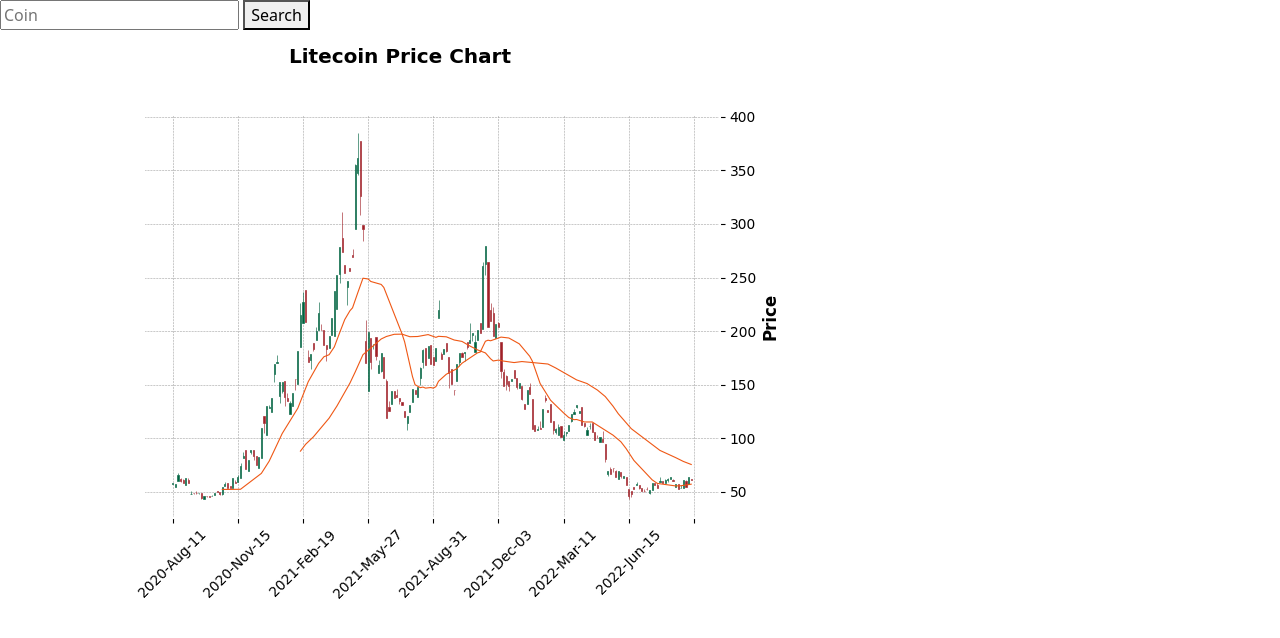
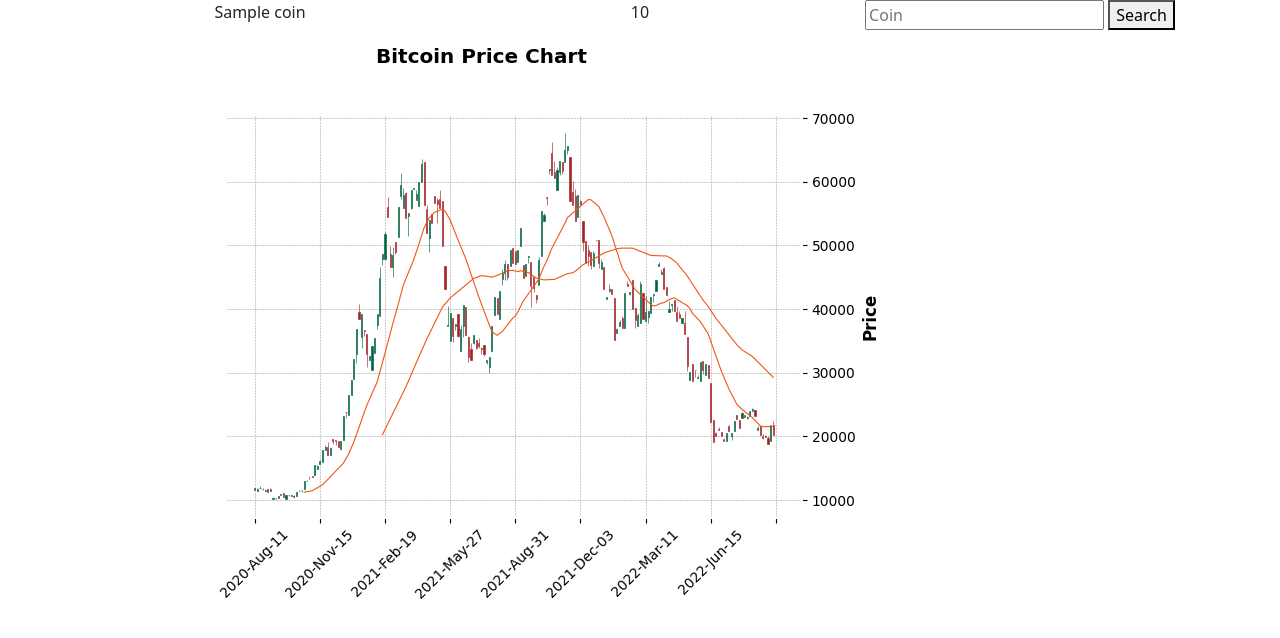
Before and after one commit to AleixMJ/cryptotax, a Flask app: template templates/search.html in a window 1280 px wide. Shown: the part 66-704 px from the top of the page. Run offline with Flask 2, Linux system fonts and the light colour scheme; the template is opened without the code that fills it: most values are stand-ins (such as "Sample title", 1, 10 or a date in 2020).

Commit message:
updating search function code

```diff
--- a/app.py
+++ b/app.py
@@ -4,6 +4,8 @@
 import pandas as pd
 from IPython import display
 import mplfinance as mpf
+
+from functions import draw_chart
 
 app = Flask(__name__)
 app.config['SEND_FILE_MAX_AGE_DEFAULT'] = 0
@@ -59,23 +61,10 @@
 
         duration = "max"
         coin = request.form.get("coin")
-        historical = cg.get_coin_ohlc_by_id(id=coin, vs_currency="usd", days=duration)
-        hist_df = pd.DataFrame(historical)
-        hist_df.columns = ["Time", "Open", "High", "Low", "Close"]
-        hist_df["Time"] = pd.to_datetime(hist_df["Time"]/1000, unit="s")
-        hist_df.set_index("Time", inplace=True)
-        mpf.plot(hist_df.tail(200), type="candle", style="charles", title= coin.capitalize() + " Price Chart", mav=(20,50), savefig="static/chart.png")
+        draw_chart(coin,duration)
 
-        return render_template("search.html")
+        return render_template("search.html", coin=coin, duration=duration)
     else:
-        duration = "max"
-        coin = "bitcoin"
-        historical = cg.get_coin_ohlc_by_id(id=coin, vs_currency="usd", days=duration)
-        hist_df = pd.DataFrame(historical)
-        hist_df.columns = ["Time", "Open", "High", "Low", "Close"]
-        hist_df["Time"] = pd.to_datetime(hist_df["Time"]/1000, unit="s")
-        hist_df.set_index("Time", inplace=True)
-        mpf.plot(hist_df.tail(200), type="candle", style="charles", title= coin.capitalize() + " Price Chart", mav=(20,50), savefig="static/chart.png")
 
         return render_template("search.html")
 
--- a/templates/search.html
+++ b/templates/search.html
@@ -6,15 +6,31 @@
 
 {% block main %}
 
-<form action="/search" method="post">
-    <div class="mb-3">
-        <input autocomplete="off" name="coin" placeholder="Coin" type="text">
-        <button type="submit">Search</button>
+
+
+<div class="container text-center">
+    <div class="row">
+      <div class="col">{{coin}}</div>
+      <div class="col">{{duration}}</div>
+      <div class="col">
+        <form action="/search" method="post">
+            <div class="mb-3">
+                <input autocomplete="off" name="coin" placeholder="Coin" type="text">
+                <button type="submit">Search</button>
+            </div>
+        </form>
+      </div>
+
     </div>
+    <div class="row">
+      <div class="col-8">
+        <img src="{{url_for('static', filename='chart.png')}}" />
+      </div>
+      <div class="col-4"></div>
+    </div>
+  </div>
 
-</form>
 
-<img src="{{url_for('static', filename='chart.png')}}" />
 
 
 {% endblock %}
```
Also changed, not shown: functions.py (added, +18 -0 lines), static/chart.png.
